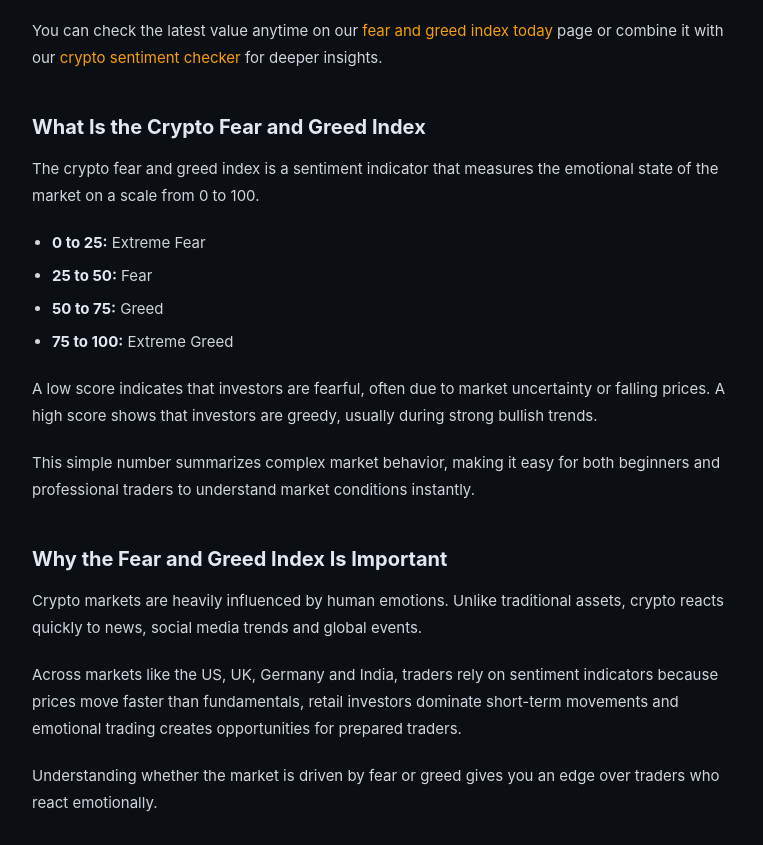
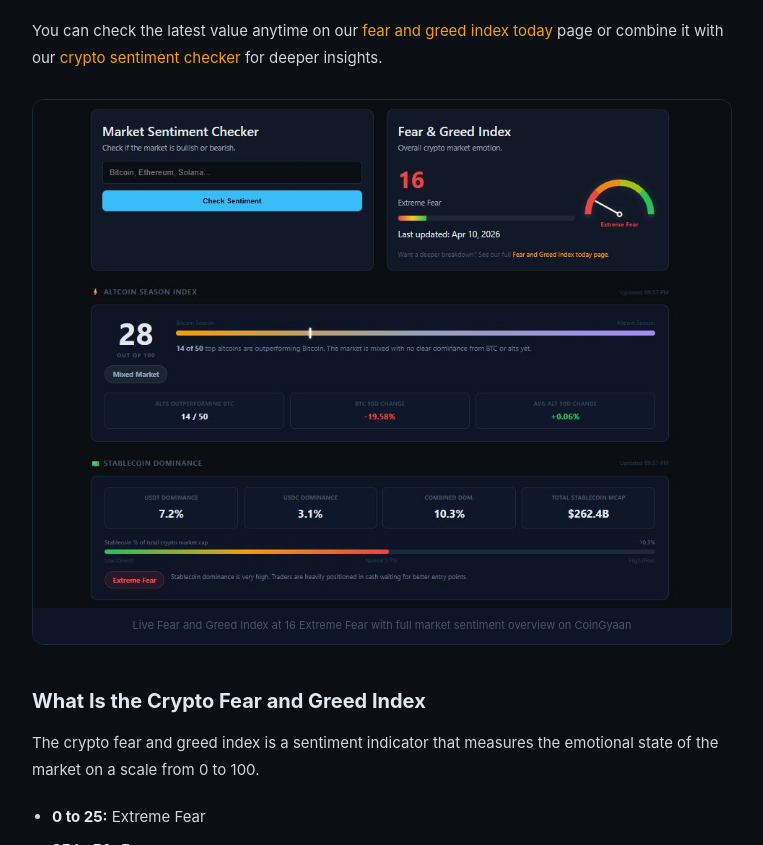
Before and after one commit to coingyaan/coingyaan, a plain HTML site: page guides/fear-greed-index-explained.html in a window 1280 px wide. Shown: the part 567-1412 px from the top of the page, without its empty margins (74-837 px from the left). Drawn offline with Linux system fonts and the light colour scheme.

Commit message:
Update fear-greed-index-explained.html

```diff
--- a/guides/fear-greed-index-explained.html
+++ b/guides/fear-greed-index-explained.html
@@ -125,6 +125,18 @@
       <p>
         You can check the latest value anytime on our <a href="/fear-greed-index-today.html">fear and greed index today</a> page or combine it with our <a href="/">crypto sentiment checker</a> for deeper insights.
       </p>
+
+      <div style="margin: 28px 0; border-radius: 12px; overflow: hidden; border: 1px solid #1e293b;">
+        <img
+          src="/assets/images/guides/crypto_sentiment_and_fear_greed_index.png"
+          alt="CoinGyaan Fear and Greed Index showing score of 16 Extreme Fear alongside crypto market sentiment checker Altcoin Season Index and Stablecoin Dominance"
+          style="width: 100%; display: block;"
+          loading="lazy"
+        />
+        <p style="font-size: 11px; color: #475569; text-align: center; padding: 8px 12px; background: #0d1526; margin: 0;">
+          Live Fear and Greed Index at 16 Extreme Fear with full market sentiment overview on CoinGyaan
+        </p>
+      </div>
 
       <h2>What Is the Crypto Fear and Greed Index</h2>
 
```
